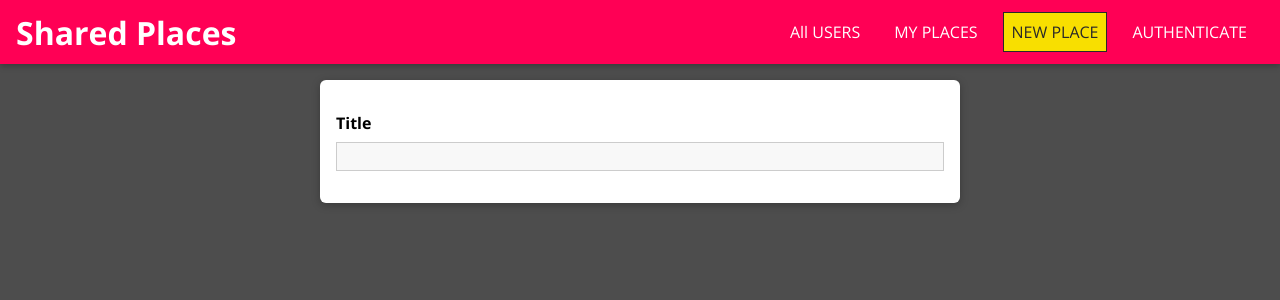
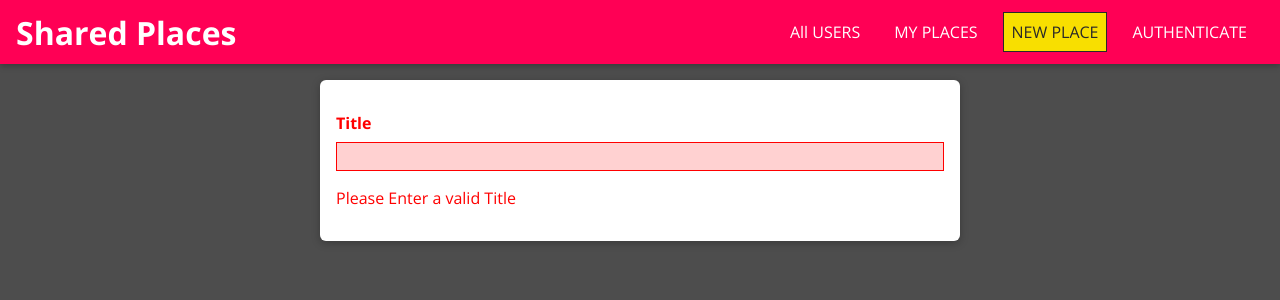
Before and after one commit to UzairKhan313/Shared-Places, a React (Vite) app in the folder frontend/: page /places/new in a window 1280 px wide. Shown: the top 300 px of the page. Built offline with nearby package versions, Linux system fonts and the light colour scheme.

Commit message:
Managing State in the Input Component

```diff
--- a/frontend/src/places/pages/NewPlace.jsx
+++ b/frontend/src/places/pages/NewPlace.jsx
@@ -6,7 +6,12 @@
 const NewPlace = () => {
   return (
     <form className="place-form">
-      <Input element="input" label="Title" />
+      <Input
+        element="input"
+        label="Title"
+        validator={[]}
+        errorText="Please Enter a valid Title"
+      />
     </form>
   )
 }
--- a/frontend/src/shared/components/FormElements/Input.jsx
+++ b/frontend/src/shared/components/FormElements/Input.jsx
@@ -1,17 +1,59 @@
-import React from 'react'
+import React, { useReducer } from 'react'
 
 import './Input.css'
+
+const inputReducer = (state, action) => {
+  switch (action.type) {
+    case 'CHANGE':
+      return {
+        ...state,
+        value: action.value,
+        isValid: true,
+      }
+
+    default:
+      return state
+  }
+}
+
 const Input = (props) => {
+  const [inputState, dispatch] = useReducer(inputReducer, {
+    value: '',
+    isValid: false,
+  })
+
+  const changeHandler = (event) => {
+    dispatch({ type: 'CHANGE', value: event.target.value })
+  }
+
   const element =
     props.element === 'input' ? (
-      <input type={props.type} id={props.id} placeholder={props.placeholder} />
+      <input
+        type={props.type}
+        id={props.id}
+        placeholder={props.placeholder}
+        value={inputState.value}
+        onChange={changeHandler}
+      />
     ) : (
-      <textarea name="" id={props.id} rows={props.row || 3}></textarea>
+      <textarea
+        name=""
+        id={props.id}
+        rows={props.row || 3}
+        value={inputState.value}
+        onChange={changeHandler}
+      />
     )
+
   return (
-    <div className={`form-control`}>
+    <div
+      className={`form-control ${
+        !inputState.isValid && 'form-control--invalid'
+      }`}
+    >
       <label htmlFor={props.id}>{props.label}</label>
       {element}
+      {!inputState.isValid && <p>{props.errorText}</p>}
     </div>
   )
 }
```
